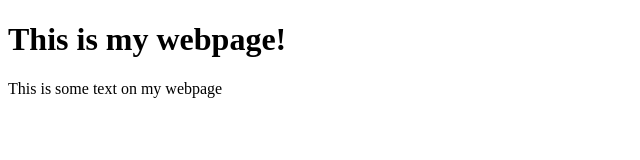
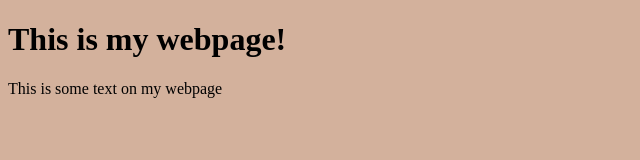
Before and after one commit to ssmith0185/git-playground, a plain HTML site: page index.html in a window 1280 px wide. Shown: the whole page, without its empty margins (0-640 px from the left). Drawn offline with Linux system fonts and the light colour scheme.

Commit message:
Added an update for the index.html and style.css files

```diff
--- a/index.html
+++ b/index.html
@@ -3,9 +3,12 @@
 	<head>
 		<title>My Test Page</title>
 		<meta charset="utf-8" />
+		<link rel="stylesheet" href="style.css" />
 	</head>
 	<body>
-		<h1>This is my webpage!</h1>
-		<p>This is some text on my webpage</p>
+		<div>
+			<h1>This is my webpage!</h1>
+			<p>This is some text on my webpage</p>
+		</div>
 	</body>
 </html>
--- /dev/null
+++ b/style.css
@@ -0,0 +1,3 @@
+body{
+	background-color: #d3b19c;
+	}
```
